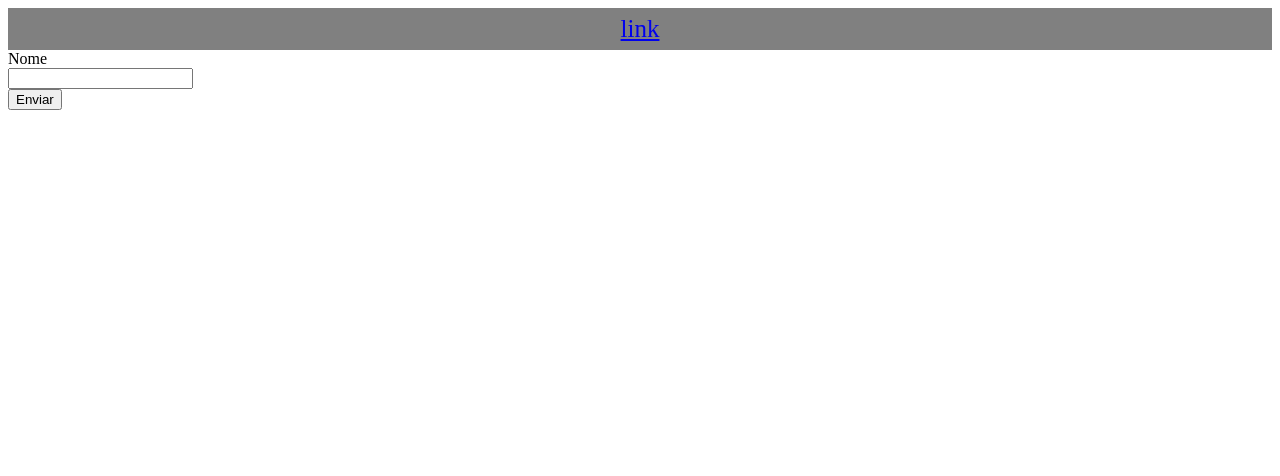
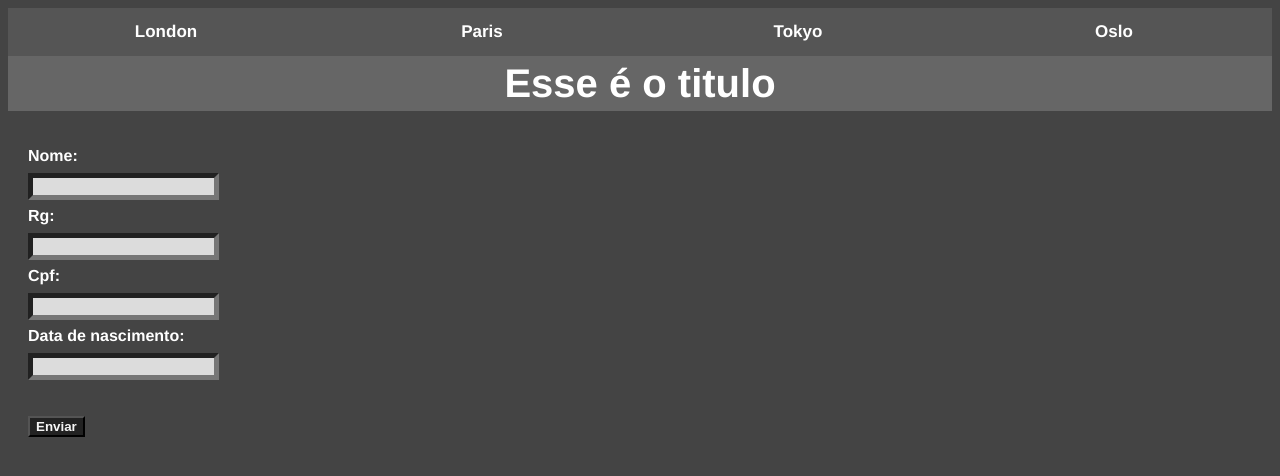
Before and after one commit to guirn222/ac09-web, a plain HTML site: page index.html in a window 1280 px wide. Drawn offline with Linux system fonts and the light colour scheme.

Commit message:
Add files via upload

```diff
--- a/estilo.css
+++ b/estilo.css
@@ -1,7 +1,63 @@
-header {
-  padding: 7px;
+body{
+  background-color: #444;
+  color: #fff;
+  font-weight: bold;
+  font-family: 'Franklin Gothic Medium', 'Arial Narrow', Arial, sans-serif;
+  line-height: 30px;
+
+}
+
+
+
+.tablink {
+  background-color: #555;
+  color: white;
+  float: left;
+  border: none;
+  outline: none;
+  cursor: pointer;
+  padding: 14px 16px;
+  font-size: 17px;
+  width: 25%;
+  font-weight: bolder;
+  font-family: 'Franklin Gothic Medium', 'Arial Narrow', Arial, sans-serif;
+
+}
+
+/* Change background color of buttons on hover */
+.tablink:hover {
+  background-color: #777;
+}
+
+/* Set default styles for tab content */
+.tabcontent {
+  color: #F5F5F5;
+  display: none;
   text-align: center;
-  background: gray;
-  color: white;
-  font-size: 25px;
+
 }
+
+.campo-texto{
+  background-color:gainsboro;
+  border-width: 5px;
+
+
+}
+
+.botao{
+  background-color: #222;
+  color: #F5F5F5;
+  font-weight: bold;
+}
+
+.titulo{
+  text-align: center;
+  font-size: 40px;
+  background-color: #666;
+  padding-top: 60px;
+  padding-bottom: 13px;
+}
+
+.formulario{
+  padding-left: 20px;
+}
--- a/index.html
+++ b/index.html
@@ -1,4 +1,3 @@
-<!DOCTYPE html>
  <!DOCTYPE html>
  <html>
  <head>
@@ -7,27 +6,64 @@
     <link rel="stylesheet" href="estilo.css">
 
 
-    <title></title>
+    <title>pinto</title>
+
+
 
         <script type="text/javascript" src="javascript.js">
 
         </script>
 
  </head>
- <body>
-
-    <header>
-        <a href="ac6.html"> link </a>
-    </header>
-
-    <form onsubmit='javascript: return msg()'>
-
-        <label for="nome">Nome</label> <br>
-        <input type="text" id="nome"> <br>
 
 
+ <body>
+    <!header dessa bacaça>
+    <div id="London" class="tabcontent">
+        <h1>London</h1>
+    </div>
 
-        <input type="submit" value="Enviar" >
+    <div id="Paris" class="tabcontent">
+        <h1>Paris</h1>
+    </div>
+
+    <div id="Tokyo" class="tabcontent">
+        <h1>Tokyo</h1>
+    </div>
+
+    <div id="Oslo" class="tabcontent">
+        <h1>Oslo</h1>
+    </div>
+      <div>
+      <button class="tablink" onclick="openCity('London', this, 'red')" id="defaultOpen">London</button>
+      <button class="tablink" onclick="openCity('Paris', this, 'green')">Paris</button>
+      <button class="tablink" onclick="openCity('Tokyo', this, 'blue')">Tokyo</button>
+      <button class="tablink" onclick="openCity('Oslo', this, 'orange')">Oslo</button>
+      </div>
+      <!fim do header>
+
+
+    <div class="titulo">
+        Esse é o titulo
+    </div>
+    <br>
+
+    <form onsubmit='javascript: return msg()' class="formulario">
+
+        <label for="nome">Nome:</label> <br>
+        <input class="campo-texto" type="text" id="nome"> <br>
+
+        <label for="rg">Rg:</label> <br>
+        <input class="campo-texto" type="text" id="rg"> <br>
+
+        <label for="cpf">Cpf:</label> <br>
+        <input class="campo-texto" type="text" id="cpf"> <br>
+
+        <label for="data-nasc">Data de nascimento:</label> <br>
+        <input class="campo-texto" type="text" id="data-nasc"> <br>
+
+        <br>
+        <input class="botao" type="submit" value="Enviar" >
 
     </form>
 
```
Also changed, not shown: 1 other file. Lines whose indentation alone changed are shown as unchanged.
